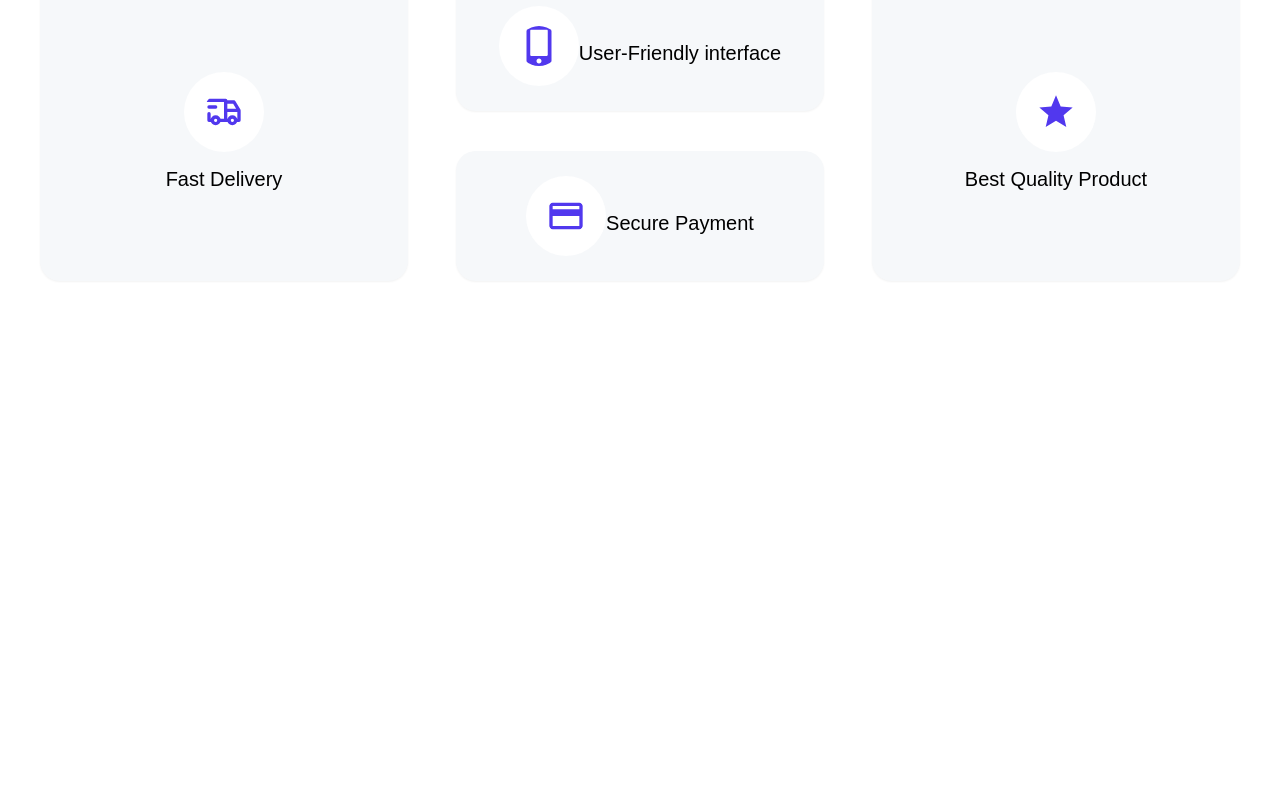
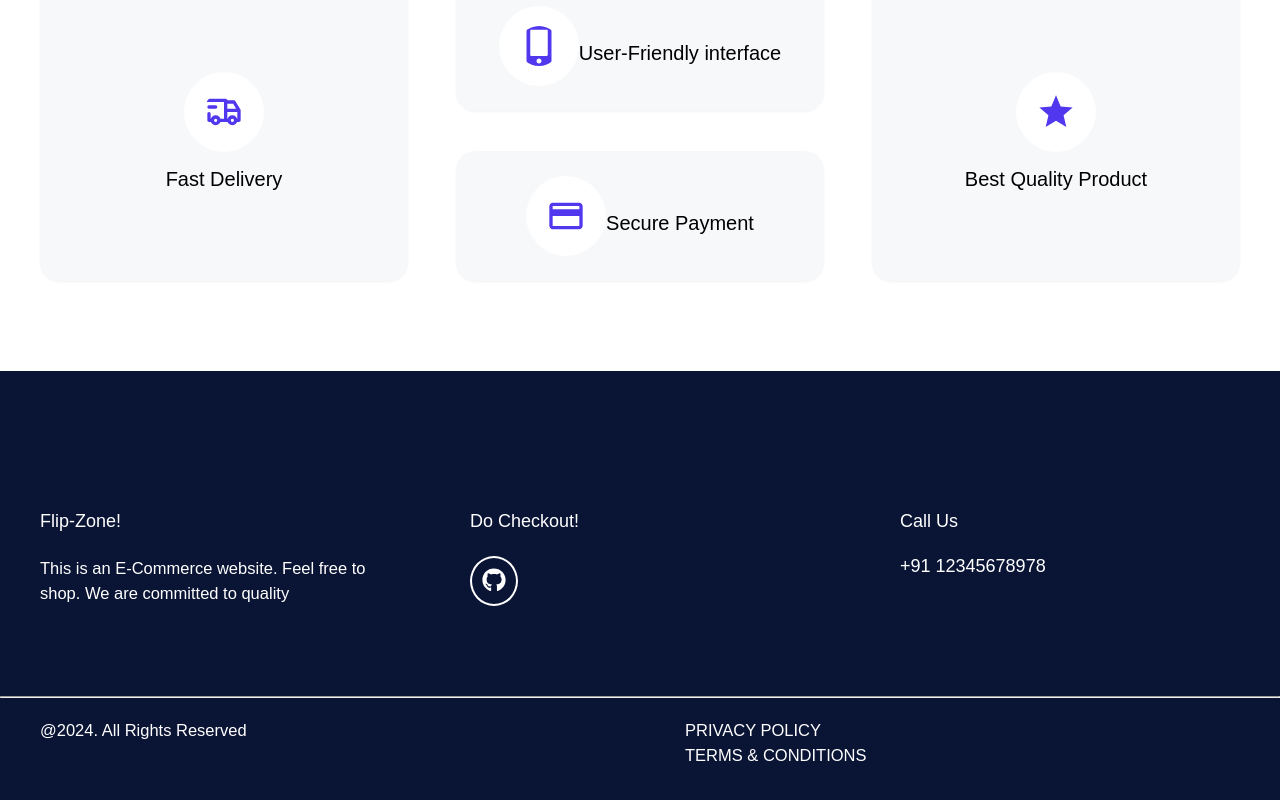
Before and after one commit to ShahKalash/E-Com, a React (Create React App) app: page / in a window 1280 px wide. Shown: the part 751-1551 px from the top of the page. Before the commit the page ends 1122 px from the top, so only its background shows below. Built offline with nearby package versions, Linux system fonts and the light colour scheme.

Commit message:
Add footer

```diff
--- a/src/App.js
+++ b/src/App.js
@@ -10,6 +10,7 @@ import ErrorPage from "./ErrorPage";
 import { GlobalStyle } from "./GlobalStyle";
 import { ThemeProvider } from "styled-components";
 import Header from "./components/Header";
+import Footer from "./components/Footer";
 
 const App = () => {
   const theme = {
@@ -51,6 +52,7 @@ const App = () => {
         <Route path="/cart" element={<Cart />} />
         <Route path="/*" element={<ErrorPage />} />
       </Routes>
+      <Footer />
     </Router>
   </ThemeProvider>;
 };
--- a/src/Home.js
+++ b/src/Home.js
@@ -2,7 +2,6 @@ import React from 'react'
 import styled from 'styled-components';
 import HeroSection from './components/HeroSection';
 import Services from './components/Services';
-
 const Home = () => {
     return (<>
         <HeroSection props={{ name: "Flip-Zone" }} />
--- /dev/null
+++ b/src/components/Footer.js
@@ -0,0 +1,151 @@
+import React from "react";
+import styled from "styled-components";
+import { NavLink } from "react-router-dom";
+import { Button } from "../styles/Button";
+import { FaGithub } from "react-icons/fa";
+
+const Footer = () => {
+    return (
+        <>
+            <Wrapper>
+                {/* <section className="contact-short">
+                    <div className="grid grid-two-column">
+                        <div>
+                            <h3>Ready to get started?</h3>
+                            <h3>Talk to us today</h3>
+                        </div>
+
+                        <div>
+                            <Button className="btn hireme-btn">
+                                <NavLink to="/"> Get Started </NavLink>
+                            </Button>
+                        </div>
+                    </div>
+                </section> */}
+                {/* footer section */}
+
+                <footer>
+                    <div className="container grid grid-three-column">
+                        <div className="footer-about">
+                            <h3>Flip-Zone!</h3>
+                            <p>This is an E-Commerce website. Feel free to shop. We are committed to quality </p>
+                        </div>
+
+                        <div className="footer-social">
+                            <h3>Do Checkout!</h3>
+                            <div className="footer-social--icons">
+                                <div>
+                                    <a
+                                        href="https://github.com/ShahKalash"
+                                        target="_blank">
+                                        <FaGithub className="icons" />
+                                    </a>
+                                </div>
+                            </div>
+                        </div>
+                        <div className="footer-contact">
+                            <h3>Call Us</h3>
+                            <h3>+91 12345678978</h3>
+                        </div>
+                    </div>
+
+                    <div className="footer-bottom--section">
+                        <hr />
+                        <div className="container grid grid-two-column ">
+                            <p>
+                                @{new Date().getFullYear()}. All Rights Reserved
+                            </p>
+                            <div>
+                                <p>PRIVACY POLICY</p>
+                                <p>TERMS & CONDITIONS</p>
+                            </div>
+                        </div>
+                    </div>
+                </footer>
+            </Wrapper>
+        </>
+    );
+};
+
+const Wrapper = styled.section`
+  .iSIFGq {
+    margin: 0;
+  }
+
+  .contact-short {
+    max-width: 60vw;
+    margin: auto;
+    padding: 5rem 10rem;
+    background-color: ${({ theme }) => theme.colors.bg};
+    border-radius: 1rem;
+    box-shadow: ${({ theme }) => theme.colors.shadowSupport};
+    transform: translateY(50%);
+
+    .grid div:last-child {
+      justify-self: end;
+      align-self: center;
+    }
+  }
+
+  footer {
+    padding: 14rem 0 9rem 0;
+    background-color: ${({ theme }) => theme.colors.footer_bg};
+    h3 {
+      color: ${({ theme }) => theme.colors.hr};
+      margin-bottom: 2.4rem;
+    }
+    p {
+      color: ${({ theme }) => theme.colors.white};
+    }
+    .footer-social--icons {
+      display: flex;
+      gap: 2rem;
+
+      div {
+        padding: 1rem;
+        border-radius: 50%;
+        border: 2px solid ${({ theme }) => theme.colors.white};
+
+        .icons {
+          color: ${({ theme }) => theme.colors.white};
+          font-size: 2.4rem;
+          position: relative;
+          cursor: pointer;
+        }
+      }
+    }
+  }
+
+  .footer-bottom--section {
+    padding-top: 9rem;
+
+    hr {
+      margin-bottom: 2rem;
+      color: ${({ theme }) => theme.colors.hr};
+      height: 0.1px;
+    }
+  }
+
+  @media (max-width: ${({ theme }) => theme.media.mobile}) {
+    .contact-short {
+      max-width: 80vw;
+      margin: 4.8rem auto;
+      transform: translateY(0%);
+      text-align: center;
+
+      .grid div:last-child {
+        justify-self: center;
+      }
+    }
+
+    footer {
+      padding: 9rem 0 9rem 0;
+    }
+
+    .footer-bottom--section {
+      padding-top: 4.8rem;
+    }
+  }
+`;
+
+export default Footer;
```
